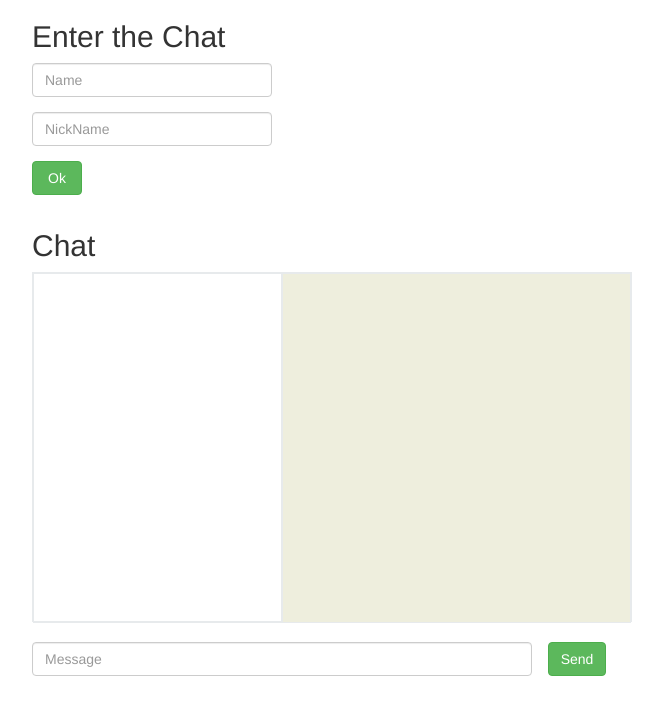
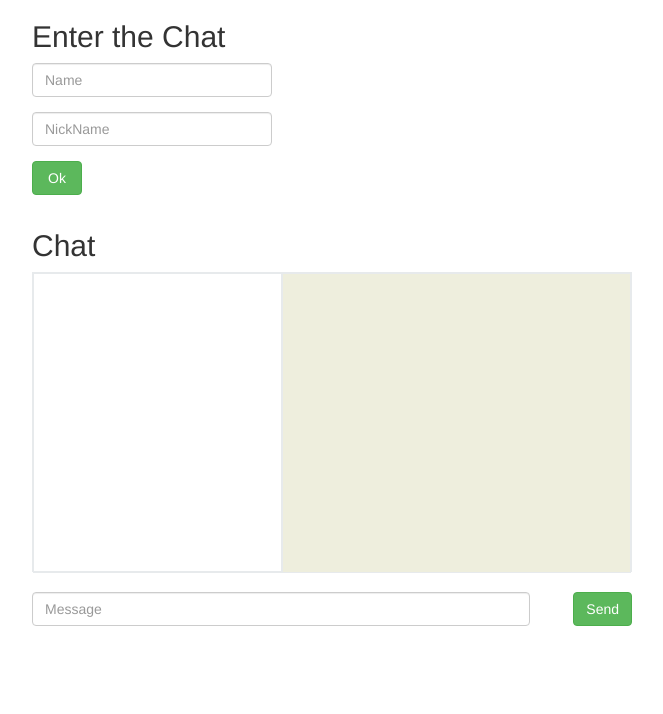
Before and after one commit to LizaHavrylenko/chat-node-ajax, a website: page index.html in a window 1280 px wide. Shown: the whole page, without its empty margins (308-971 px from the left). Drawn offline with nearby package versions, Linux system fonts and the light colour scheme; no server answers.

Commit message:
Add classes for different viewport sizes

```diff
--- a/index.html
+++ b/index.html
@@ -12,7 +12,7 @@
     <body>
     <div class = "container">
       <div class = "row no-gutter">
-        <div class = "col-sm-12 ">
+        <div class = "col-md-12 ">
           <h2>Enter the Chat</h2>
           <form>
               <div class = "form-group">
@@ -27,27 +27,27 @@
       </div>
 
       <div class = "row no-gutter">
-        <div class = "col-sm-12">
+        <div class = "col-md-12">
           <h2>Chat</h2>
         </div>
       </div>
 
       <div class = "row chat-content">
-        <div class = "col-sm-5 usersList">
+        <div class = "col-md-5 col-xs-5 usersList">
           <ul id = "usersList"  class = "list-group user">
           </ul>
         </div>
-        <div class = "col-sm-7 messagesList">
+        <div class = "col-md-7 col-xs-7  messagesList">
           <div class="messages" id = "allMessages">
           </div>
         </div>
       </div>
 
       <div class = "row send-message-wrapper">
-        <div class = "col-sm-10 inputForm">
+        <div class = "col-md-10 inputForm">
           <input type = "text" class = "form-control" placeholder = "Message" id = "messageInput">
         </div>
-        <div class = "col-sm-2 message-button">
+        <div class = "col-md-2 message-button">
           <input type = "button" class = "btn btn-success" value = "Send" id = "sendMessage">
         </div>
       </div>
--- a/styles.css
+++ b/styles.css
@@ -1,4 +1,6 @@
 .container{
+  display: flex;
+  flex-direction: column;
   max-width:600px;
   margin: 0 auto;
   margin-bottom: 100px;
@@ -21,13 +23,12 @@ width:40%;
 min-width:200px;
 }
 .chat-content{
-   height:350px;
+   max-height:300px;
    border:1px solid #e7eaec;
 
 }
 .usersList{
-  max-width:100%;
-  height:350px;
+  max-height:300px;
   border:1px solid #e7eaec;
   overflow-y:auto;
 
@@ -71,31 +72,32 @@ font-size:14px;
 }
 .message-button{
   display:flex;
-  justify-content: center;
-  padding-left:5 !important;
+  justify-content: flex-end;
+  padding-right:0 !important;
 }
 .messages{
-height:350px;
+height:300px;
 }
 .messagesList{
-  height:350px;
+  max-height:300px;
   background:#eeeedd;
   border:1px solid #e7eaec;
   overflow-y:auto;
 }
 
 ul{
-  height:350px;
+  height:300px;
   display:flex;
   flex-direction:column;
 }
 .inputForm{
-
-  padding-right:0 !important;
+  display:flex;
+  width:100%;
   padding-left:0 !important;
 }
-@media screen and (max-width:768px ){
+/* @media screen and (max-width:768px ){
     .usersList{
       display:none;
     }
 }
+     */
```
